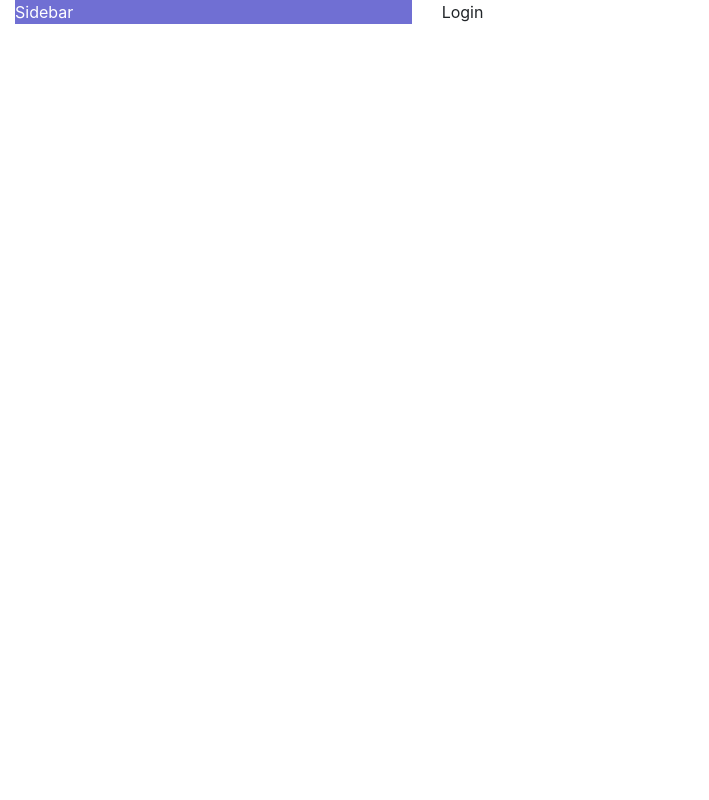
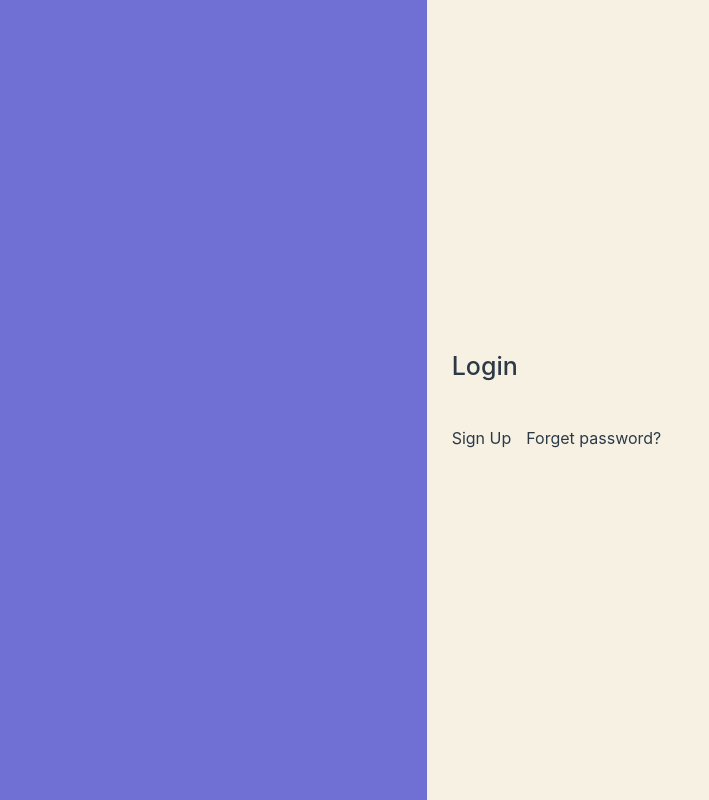
Before and after one commit to ExuCounter/Chat-MERN-stack-, a React (Create React App) app in the folder client/: page /login in a window 1280 px wide. Shown: the whole page, without its empty margins (0-709 px from the left). Built offline with nearby package versions, Linux system fonts and the light colour scheme.

Commit message:
Update auth content styles + html

```diff
--- a/client/src/components/auth/auth-content/login.js
+++ b/client/src/components/auth/auth-content/login.js
@@ -2,6 +2,21 @@ import React from 'react';
 
 export const LoginContent = () => {
     return(
-        <div>Login</div>
+        <React.Fragment>
+            <h1 className="auth-sidebar__title">
+                Login
+            </h1>
+            <form action="/login" method="POST">
+
+            </form>
+            <div className='auth-navigation'>
+                <a href="/register">
+                    Sign Up
+                </a>
+                <a href="/reset-password">
+                    Forget password?
+                </a>
+            </div>
+        </React.Fragment>
     )
 }
--- a/client/src/components/auth/auth-content/register.js
+++ b/client/src/components/auth/auth-content/register.js
@@ -2,6 +2,21 @@ import React from 'react';
 
 export const RegisterContent = () => {
     return(
-        <div>Register</div>
+        <React.Fragment>
+            <h1 className="auth-sidebar__title">
+                Register
+            </h1>
+            <form action="/register" method="POST">
+
+            </form>
+            <div className='auth-navigation'>
+                <a href="/login">
+                    Log In
+                </a>
+                <a href="/reset-password">
+                    Forget password?
+                </a>
+            </div>
+        </React.Fragment>
     )
 }
--- a/client/src/components/auth/auth-content/reset-password.js
+++ b/client/src/components/auth/auth-content/reset-password.js
@@ -2,6 +2,21 @@ import React from 'react';
 
 export const ResetPasswordContent = () => {
     return(
-        <div>Reset Password</div>
+        <React.Fragment>
+            <h1 className="auth-sidebar__title">
+                Reset Password
+            </h1>
+            <form action="/reset-password" method="POST">
+
+            </form>
+            <div className='auth-navigation'>
+                <a href="/login">
+                    Log In
+                </a>
+                <a href="/register">
+                    Sign Up
+                </a>
+            </div>
+        </React.Fragment>
     )
 }
--- a/client/src/components/auth/auth-sidebar/sidebar.js
+++ b/client/src/components/auth/auth-sidebar/sidebar.js
@@ -3,7 +3,7 @@ import React from 'react';
 export const AuthSidebar = () => {
     return(
         <div className='auth-sidebar'>
-            Sidebar
+
         </div>
     )
 }
--- a/client/src/pages/AuthPage.js
+++ b/client/src/pages/AuthPage.js
@@ -3,15 +3,16 @@ import {AuthSidebar} from '../components/auth/auth-sidebar/sidebar';
 import {AuthContent} from '../components/auth/auth-content/content';
 import {Row, Col, Container} from 'react-bootstrap';
 import '../styles/auth/auth.css';
+import '../styles/base/base.css';
 
 export const AuthPage = (props) => {
     return(
-        <Container fluid>
-            <Row>
-                <Col sm={4} className='no-padding'>
+        <Container fluid className="auth-container">
+            <Row className="auth-row">
+                <Col xs={4} className='p-0 auth-col'>
                     <AuthSidebar/>
                 </Col>
-                <Col sm={8} className='no-padding'>
+                <Col xs={8} className='p-0 auth-col'>
                     <AuthContent step={props.step}/>
                 </Col>
             </Row>
--- a/client/src/styles/auth/auth-content/auth-content.css
+++ b/client/src/styles/auth/auth-content/auth-content.css
@@ -0,0 +1,23 @@
+.auth-content {
+    background-color: #f7f1e3;
+    color: #2C3A47;
+    font-size: 1.6rem;
+    display: flex;
+    flex-direction: column;
+    justify-content: center;
+    padding: 2.5rem;
+}
+
+.auth-content__title {
+    font-size: 2.4rem;
+}
+
+.auth-navigation {
+    margin-top: 4rem;
+}
+
+.auth-navigation a {
+    color: #2C3A47 !important;
+    text-decoration: none !important;
+    margin-right: 1.5rem;
+}
--- a/client/src/styles/auth/auth-sidebar/auth-sidebar.css
+++ b/client/src/styles/auth/auth-sidebar/auth-sidebar.css
@@ -1,4 +1,6 @@
 .auth-sidebar {
     background-color: #706fd3;
     color: #FFF;
+    font-size: 1.6rem;
+    padding: 2.5rem;
 }
--- a/client/src/styles/auth/auth.css
+++ b/client/src/styles/auth/auth.css
@@ -1,2 +1,12 @@
 @import 'auth-content/auth-content.css';
 @import 'auth-sidebar/auth-sidebar.css';
+.auth-container {
+    height: 100vh;
+}
+
+.auth-col,
+.auth-row,
+.auth-content,
+.auth-sidebar {
+    height: 100%;
+}
--- /dev/null
+++ b/client/src/styles/base/base.css
@@ -0,0 +1,14 @@
+html {
+    font-size: 10px;
+}
+
+body {
+    height: 100vh;
+    width: 100vw;
+    font-size: 100%;
+}
+
+* {
+    margin: 0;
+    padding: 0;
+}
```
